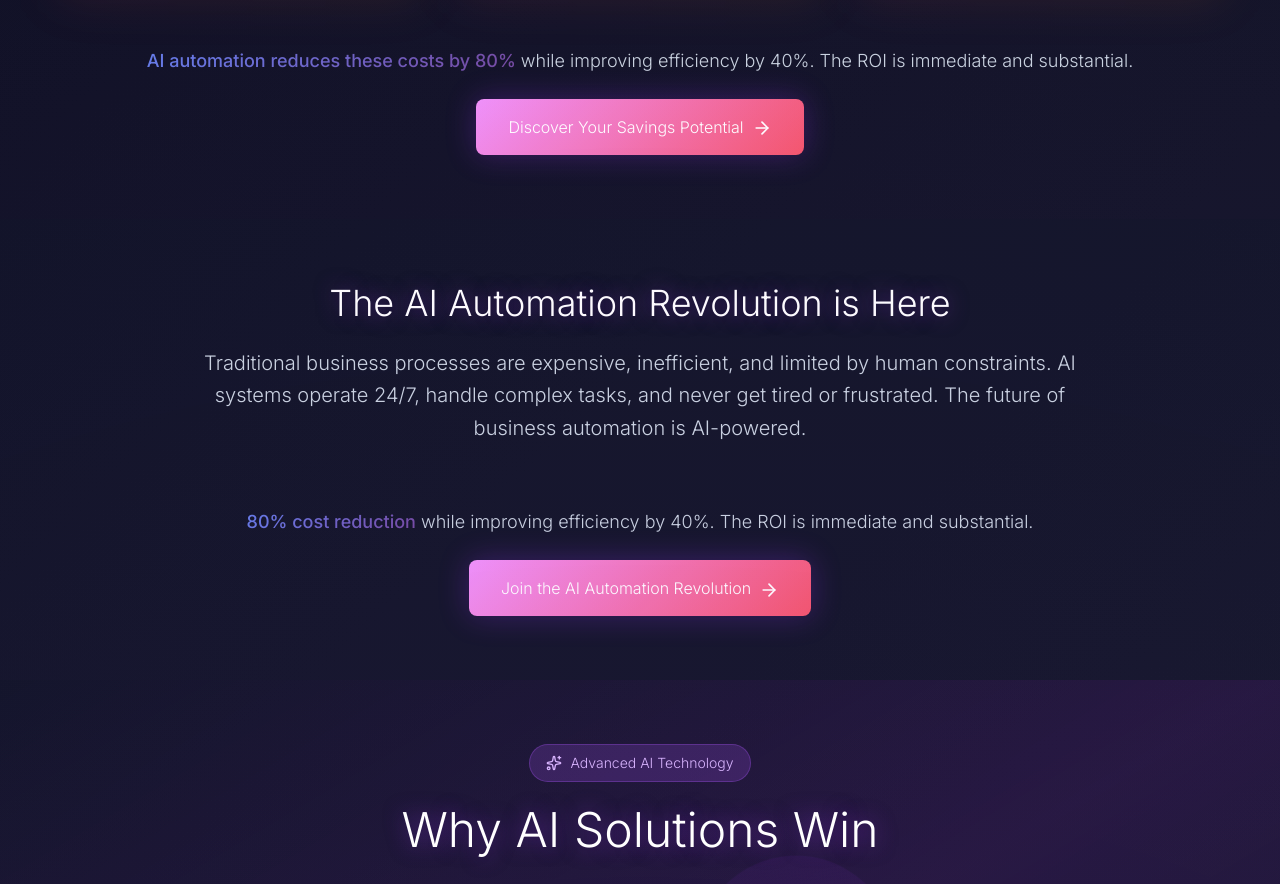
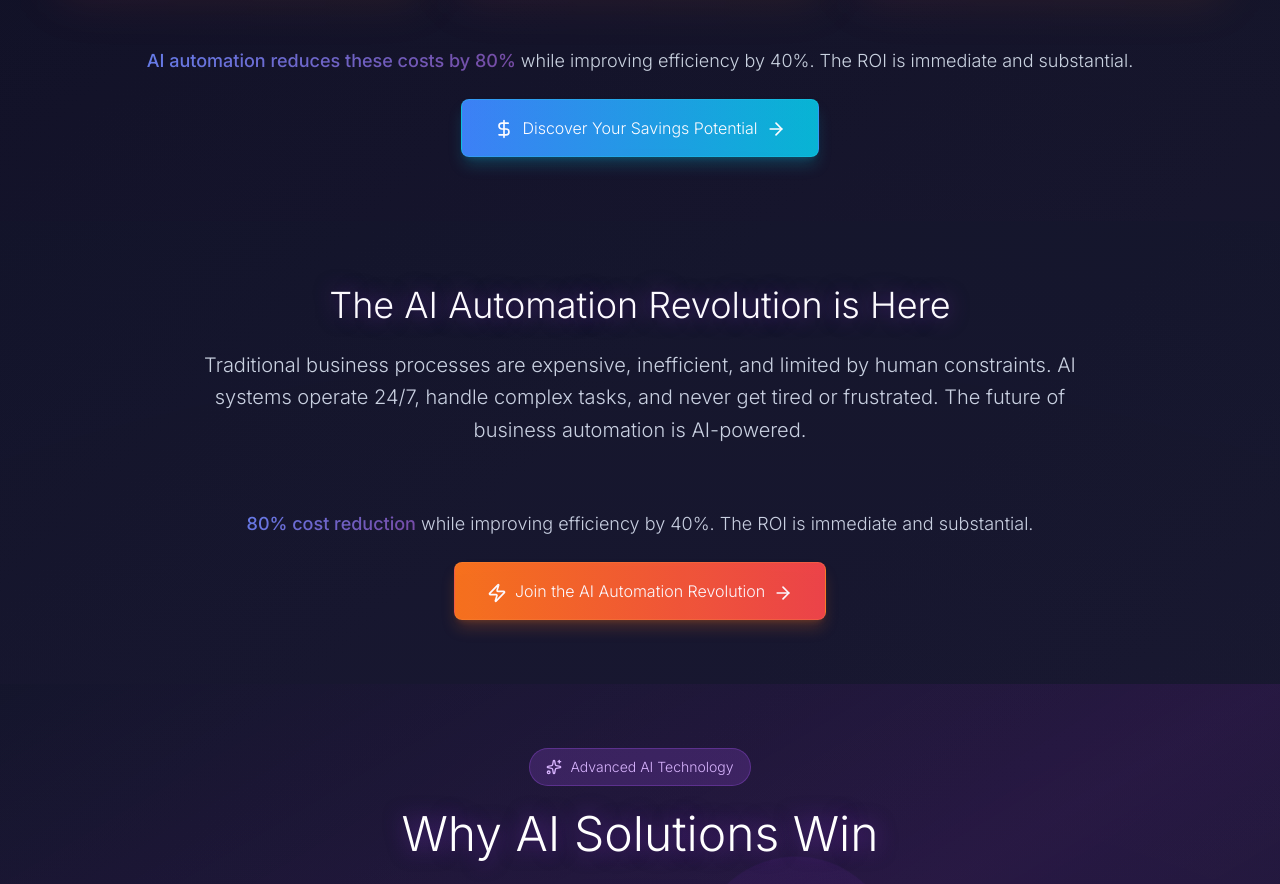
Before and after one commit to Jguyatt/aiemployez, a Next.js app: page / in a window 1280 px wide. Shown: the part 1428-2312 px from the top of the page. Built offline with nearby package versions, Linux system fonts and the light colour scheme.

Commit message:
Differentiate CTA button designs - first button blue/cyan with dollar icon, second button orange/red with zap icon

```diff
--- a/app/page.tsx
+++ b/app/page.tsx
@@ -293,7 +293,8 @@ export default function HomePage() {
               The ROI is immediate and substantial.
             </p>
             <a href="https://calendly.com/cerevaai/30min" target="_blank" rel="noopener noreferrer">
-              <button className="ai-button-secondary text-white font-light px-8 py-4 ai-hover-lift purple-glow rounded-lg bg-gradient-to-r from-purple-500 to-pink-500 hover:from-purple-600 hover:to-pink-600 transition-all duration-300">
+              <button className="text-white font-light px-8 py-4 ai-hover-lift rounded-lg bg-gradient-to-r from-blue-500 to-cyan-500 hover:from-blue-600 hover:to-cyan-600 transition-all duration-300 border border-cyan-400/30 shadow-lg shadow-cyan-500/25">
+                <DollarSign className="mr-2 h-5 w-5 inline" />
                 Discover Your Savings Potential
                 <ArrowRight className="ml-2 h-5 w-5 inline" />
               </button>
@@ -324,7 +325,8 @@ export default function HomePage() {
               The ROI is immediate and substantial.
             </p>
             <a href="https://calendly.com/cerevaai/30min" target="_blank" rel="noopener noreferrer">
-              <button className="ai-button-secondary text-white font-light px-8 py-4 ai-hover-lift purple-glow rounded-lg bg-gradient-to-r from-purple-500 to-pink-500 hover:from-purple-600 hover:to-pink-600 transition-all duration-300">
+              <button className="text-white font-light px-8 py-4 ai-hover-lift rounded-lg bg-gradient-to-r from-orange-500 to-red-500 hover:from-orange-600 hover:to-red-600 transition-all duration-300 border border-orange-400/30 shadow-lg shadow-orange-500/25">
+                <Zap className="mr-2 h-5 w-5 inline" />
                 Join the AI Automation Revolution
                 <ArrowRight className="ml-2 h-5 w-5 inline" />
               </button>
```
